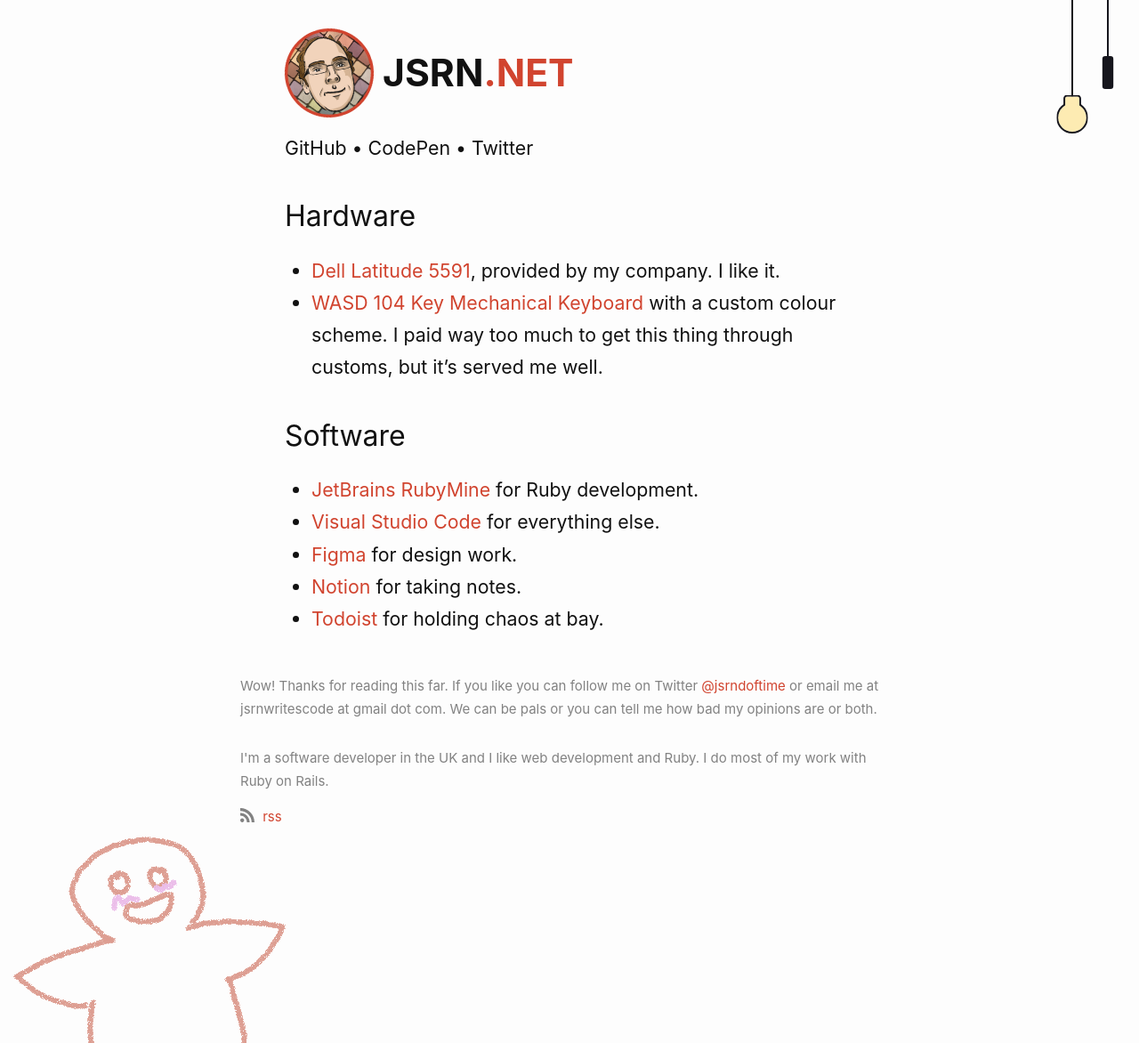
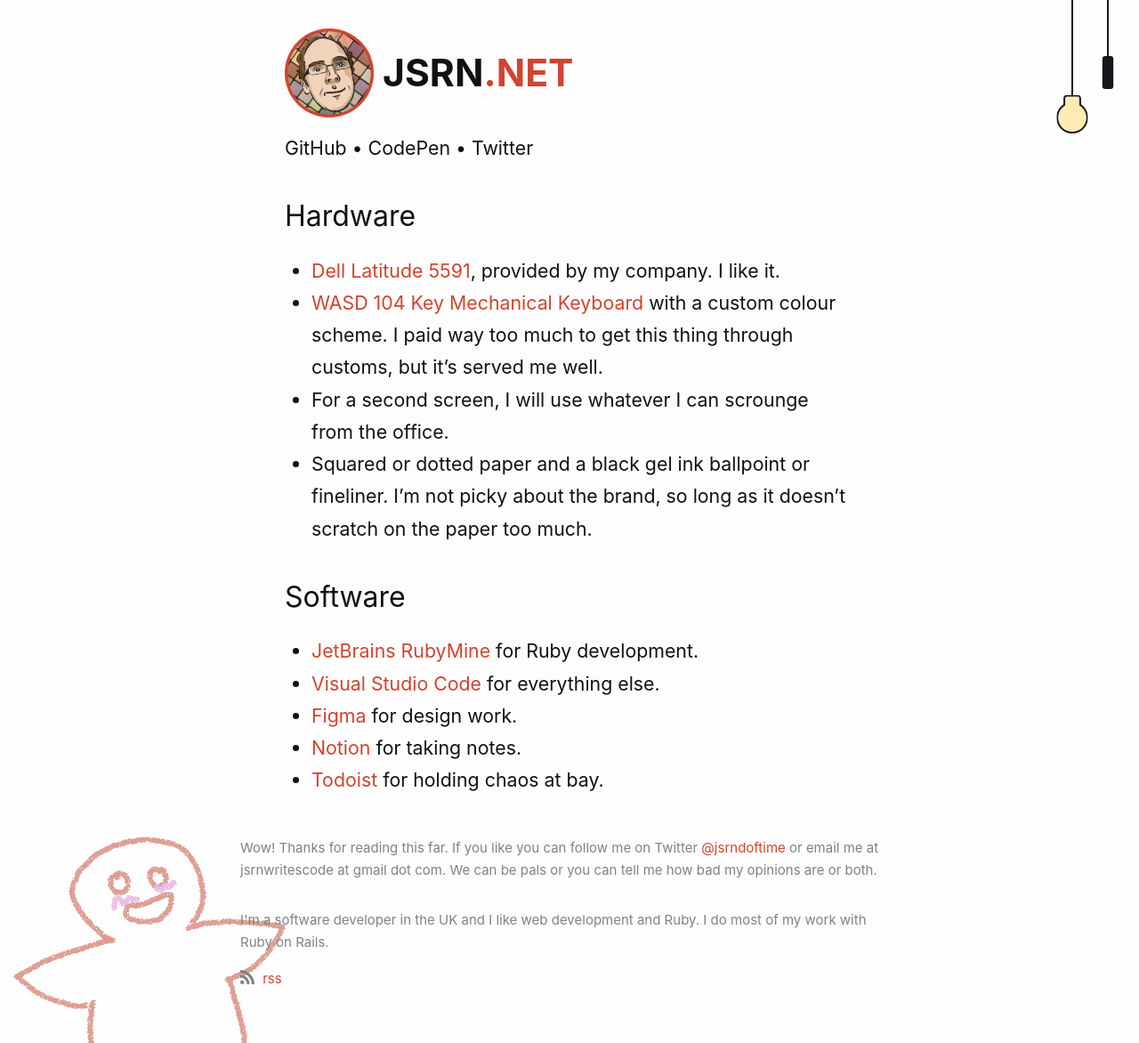
Before and after one commit to jsrn/jsrn.github.io, a Jekyll site: the page built from uses.md, in a window 1280 px wide and 1172 px high. Shown: the whole window at 89% size. Built offline with Jekyll 4.4.1, drawn with Linux system fonts in a browser that asks for light colours; our own code applies the rules of GitHub Pages for plain Markdown files.

Commit message:
Update uses.md

```diff
--- a/uses.md
+++ b/uses.md
@@ -6,6 +6,8 @@
 
 * [Dell Latitude 5591](https://www.dell.com/en-uk/work/shop/laptops/latitude-5591/spd/latitude-15-5591-laptop), provided by my company. I like it.
 * [WASD 104 Key Mechanical Keyboard](http://www.wasdkeyboards.com/index.php/products/mechanical-keyboard/wasd-v3-104-key-custom-mechanical-keyboard.html) with a custom colour scheme. I paid way too much to get this thing through customs, but it's served me well.
+* For a second screen, I will use whatever I can scrounge from the office.
+* Squared or dotted paper and a black gel ink ballpoint or fineliner. I'm not picky about the brand, so long as it doesn't scratch on the paper too much.
 
 ## Software
 
```
